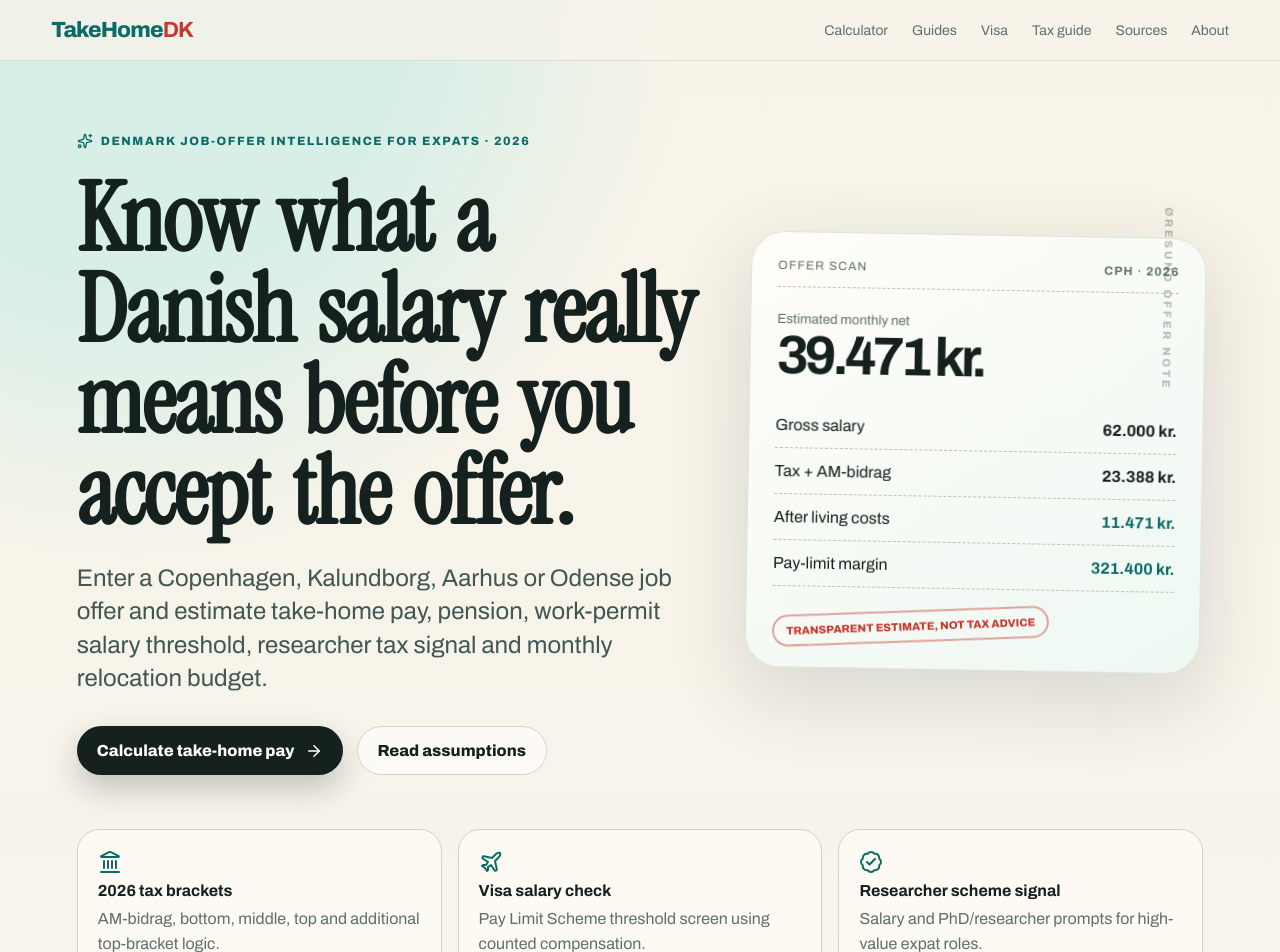
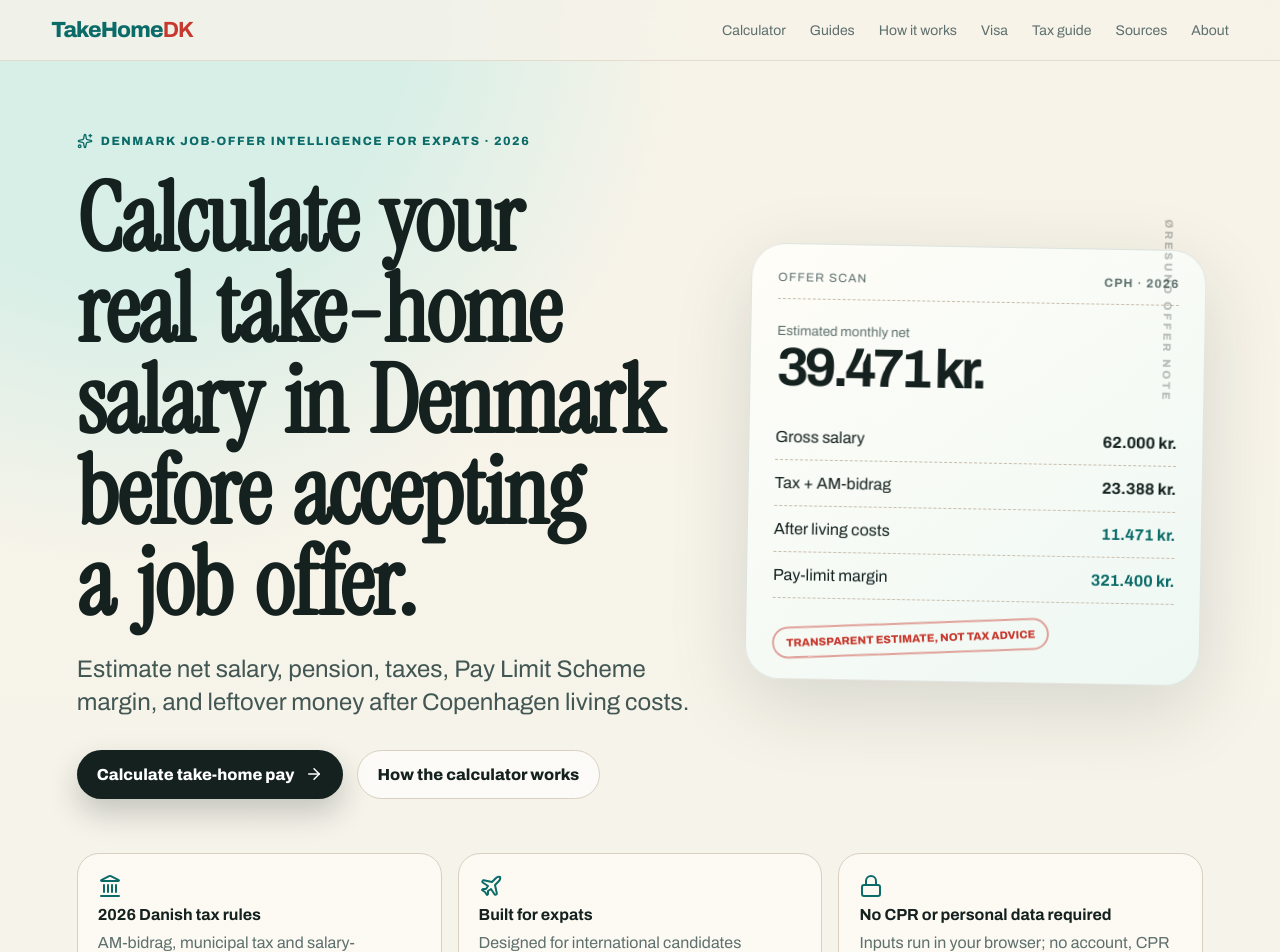
Before and after one commit to WavesOfDeath/takehomedk, a React (Vite) app: page / in a window 1280 px wide. Shown: the top 952 px of the page. Built offline with nearby package versions, Linux system fonts and the light colour scheme.

Commit message:
Improve homepage trust and SEO titles

```diff
--- a/index.html
+++ b/index.html
@@ -3,11 +3,11 @@
   <head>
     <meta charset="UTF-8" />
     <meta name="viewport" content="width=device-width, initial-scale=1" />
-    <title>TakeHomeDK — Denmark Salary Calculator 2026</title>
-    <meta name="description" content="English Denmark salary, tax, Pay Limit Scheme, researcher tax and relocation calculator for expats considering Danish job offers." />
+    <title>Denmark Salary Calculator 2026 — Net Pay, Tax and Rent Budget</title>
+    <meta name="description" content="Calculate your real take-home salary in Denmark before accepting a job offer, including tax, pension, Pay Limit Scheme margin and Copenhagen living costs." />
     <meta name="theme-color" content="#0b6b68" />
-    <meta property="og:title" content="TakeHomeDK — Denmark Salary Calculator 2026" />
-    <meta property="og:description" content="Estimate Danish take-home pay, pension, visa salary threshold status and Copenhagen living budget from one job offer." />
+    <meta property="og:title" content="Denmark Salary Calculator 2026 — Net Pay, Tax and Rent Budget" />
+    <meta property="og:description" content="Estimate net salary, pension, taxes, Pay Limit Scheme margin and leftover money after Copenhagen living costs." />
     <meta property="og:type" content="website" />
     <!-- Google tag (gtag.js) -->
     <script async src="https://www.googletagmanager.com/gtag/js?id=G-4PFT0JJVH4"></script>
--- a/src/main.jsx
+++ b/src/main.jsx
@@ -1,6 +1,6 @@
 import React, { useId, useMemo, useState } from 'react';
 import { createRoot } from 'react-dom/client';
-import { ArrowRight, BadgeCheck, Building2, Calculator, ChevronRight, CircleDollarSign, ClipboardCheck, Copy, FileText, Globe2, Landmark, Mail, Plane, ShieldCheck, Sparkles, TrendingUp, WalletCards } from 'lucide-react';
+import { ArrowRight, BadgeCheck, Building2, Calculator, ChevronRight, CircleDollarSign, ClipboardCheck, Copy, FileText, Globe2, Landmark, Lock, Mail, Plane, ShieldCheck, Sparkles, TrendingUp, WalletCards } from 'lucide-react';
 import './styles.css';
 
 const municipalities = [
@@ -27,6 +27,7 @@ const sources = [
   ['SKAT 2026 tax brackets', 'https://skat.dk/en-us/help/botton-bracket-middle-bracket-top-bracket-and-additional-top-bracket-tax'],
   ['Researcher / key employee tax scheme', 'https://skat.dk/en-us/businesses/employees-and-pay/non-danish-labour/tax-scheme-for-researchers'],
   ['Pay Limit Scheme 2026', 'https://www.nyidanmark.dk/pl-PL/You-want-to-apply/Work/Pay-limit-scheme'],
+  ['SIRI Pay Limit Scheme requirements', 'https://www.nyidanmark.dk/en-GB/You-want-to-apply/Work/Pay-limit-scheme'],
 ];
 
 const searchLandingPages = [
@@ -79,6 +80,7 @@ const guideCategories = [
       ['Pay Limit Scheme checker 2026', 'Screen offers against the 2026 salary threshold.', '/denmark-pay-limit-scheme-checker-2026'],
       ['Researcher tax scheme guide', 'Understand salary and researcher/key employee scheme signals.', '/denmark-researcher-tax-scheme'],
       ['Denmark tax guide for expats 2026', 'Plain-English AM-bidrag, municipal tax and pension guide.', '/denmark-tax-guide-expats-2026'],
+      ['How the calculator works', 'Transparent methodology, assumptions and limitations.', '/how-calculator-works'],
     ]
   },
   {
@@ -195,6 +197,7 @@ const rentSourceLinks = [
 const staticPages = {
   '/about': {
     eyebrow: 'About TakeHomeDK',
+    seoTitle: 'About TakeHomeDK — Denmark Salary Tools for Expats',
     title: 'A clearer way to evaluate a Danish job offer.',
     description: 'TakeHomeDK helps international professionals understand Danish salary offers before they relocate, negotiate or accept a role.',
     sections: [
@@ -205,6 +208,7 @@ const staticPages = {
   },
   '/contact': {
     eyebrow: 'Contact',
+    seoTitle: 'Contact TakeHomeDK — Corrections, Questions and Partnerships',
     title: 'Contact TakeHomeDK.',
     description: 'Questions, corrections and source updates help make the calculator more useful and accurate.',
     sections: [
@@ -215,6 +219,7 @@ const staticPages = {
   },
   '/privacy-policy': {
     eyebrow: 'Privacy policy',
+    seoTitle: 'Privacy Policy — TakeHomeDK',
     title: 'Privacy Policy.',
     description: 'This page explains how TakeHomeDK handles calculator inputs, hosting logs and Google Analytics traffic measurement.',
     sections: [
@@ -226,6 +231,7 @@ const staticPages = {
   },
   '/disclaimer': {
     eyebrow: 'Disclaimer',
+    seoTitle: 'Disclaimer — Salary and Tax Estimates',
     title: 'Important tax, immigration and financial disclaimer.',
     description: 'TakeHomeDK is a calculator for orientation and education, not a substitute for official decisions or professional advice.',
     sections: [
@@ -235,8 +241,32 @@ const staticPages = {
       ['Source-first approach', 'Where possible, the site links to official Danish sources so users can verify the assumptions behind the calculator.'],
     ],
   },
+  '/how-calculator-works': {
+    eyebrow: 'How the calculator works',
+    seoTitle: 'How the Calculator Works — TakeHomeDK Methodology',
+    title: 'How the Denmark salary calculator works.',
+    description: 'A transparent methodology page explaining AM-bidrag, municipal tax, pension handling, tax-card assumptions, bonus treatment and Pay Limit Scheme screening.',
+    sections: [
+      ['AM-bidrag labour market contribution', 'The calculator applies an 8% labour market contribution before the ordinary income-tax layers in the simplified model. This is shown separately because it is one of the first deductions expats notice when comparing gross and net salary.'],
+      ['Municipal tax explanation', 'Municipal tax depends on where you live. The calculator includes municipality presets such as Copenhagen, Frederiksberg, Aarhus, Odense, Aalborg, Kalundborg, Gentofte and Roskilde so users can compare how the same salary changes by location.'],
+      ['Pension handling', 'Employee pension reduces monthly cash in the model. Employer pension is shown as additional annual compensation value but is not counted as monthly take-home cash, because it is normally paid into a pension scheme rather than into your bank account.'],
+      ['Personal allowance and tax-card assumptions', 'The monthly deduction input is a simplified way to approximate tax-card deductions, personal allowance effects, commuting deductions or other individual deductions. Real tax cards are personal, so the calculator should be treated as a planning estimate, not a final SKAT assessment.'],
+      ['Bonus assumptions', 'Annual bonus is treated as cash income for tax-screening purposes in the model. Because real bonus may be guaranteed, discretionary, pro-rated, delayed or paid under different contract terms, users should test both with-bonus and no-bonus scenarios before accepting an offer.'],
+      ['Pay Limit Scheme calculation', 'The Pay Limit Scheme card screens whether modelled counted compensation reaches the 2026 minimum of DKK 552,000 per year, equivalent to DKK 46,000 per month. The calculator uses cash salary, modelled employer pension and annual bonus as a screening estimate, but SIRI decides which components count in a real application.'],
+      ['Known limitations', 'TakeHomeDK does not know your official tax card, full deductions, exact pension contract, holiday allowance details, benefits, relocation package, family situation or final immigration interpretation. It is designed to identify questions and compare scenarios before you verify details with SKAT, SIRI, your employer or a qualified advisor.'],
+    ],
+    related: [
+      ['Denmark salary calculator 2026', '/denmark-salary-calculator-2026'],
+      ['Denmark tax guide for expats', '/denmark-tax-guide-expats-2026'],
+      ['Pay Limit Scheme checker', '/denmark-pay-limit-scheme-checker-2026'],
+      ['Disclaimer', '/disclaimer'],
+    ],
+    sourceNote: 'This methodology is based on public Danish tax and immigration sources linked on TakeHomeDK, including SKAT guidance and SIRI Pay Limit Scheme information. It is intentionally conservative and explanatory rather than a substitute for official advice.',
+  },
+
   '/copenhagen-rent-guide-salary-location': {
     eyebrow: 'Copenhagen area rent guide',
+    seoTitle: 'Copenhagen Rent Guide 2026 — Where to Live by Salary and Job Location',
     title: 'Where to live near Copenhagen, Zealand and Odense to save the most from your salary.',
     description: 'Compare rent ranges in Copenhagen, Frederiksberg, Gentofte, Lyngby, Hørsholm, Roskilde, Kalundborg, Holbæk and Odense before accepting a Danish job offer.',
     rentGuide: true,
@@ -661,6 +691,34 @@ const enhancedSeoPages = {
 
 Object.assign(staticPages, enhancedSeoPages);
 
+const seoTitleByPath = {
+  '/denmark-salary-calculator-2026': 'Denmark Salary Calculator 2026 — Net Pay and Pension',
+  '/copenhagen-salary-calculator': 'Copenhagen Salary Calculator 2026 — Net Pay & Living Costs',
+  '/kalundborg-salary-calculator': 'Kalundborg Salary Calculator 2026 — Pharma Net Pay Guide',
+  '/denmark-pay-limit-scheme-checker-2026': 'Denmark Pay Limit Scheme Checker 2026 — Salary Threshold',
+  '/denmark-researcher-tax-scheme': 'Denmark Researcher Tax Scheme 2026 — Salary and Eligibility Signals',
+  '/copenhagen-cost-of-living-calculator': 'Copenhagen Cost of Living Calculator 2026 — Salary Budget',
+  '/denmark-tax-guide-expats-2026': 'Denmark Tax Guide for Expats 2026 — Salary, Pension and AM-bidrag',
+  '/process-engineer-salary-denmark': 'Process Engineer Salary Denmark 2026 — Net Pay Calculator',
+  '/pharma-engineer-salary-denmark': 'Pharma Engineer Salary Denmark 2026 — Net Pay Calculator',
+  '/software-engineer-salary-copenhagen': 'Software Engineer Salary Copenhagen 2026 — Net Pay Calculator',
+  '/data-scientist-salary-denmark': 'Data Scientist Salary Denmark 2026 — Net Pay Calculator',
+  '/data-analyst-salary-denmark': 'Data Analyst Salary Denmark 2026 — Net Pay Calculator',
+  '/ai-engineer-salary-denmark': 'AI Engineer Salary Denmark 2026 — Net Pay Calculator',
+  '/data-engineer-salary-denmark': 'Data Engineer Salary Denmark 2026 — Net Pay Calculator',
+  '/environmental-engineer-salary-denmark': 'Environmental Engineer Salary Denmark 2026 — Net Pay Calculator',
+  '/qa-specialist-salary-denmark': 'QA Specialist Salary Denmark 2026 — Net Pay Calculator',
+  '/automation-engineer-salary-denmark': 'Automation Engineer Salary Denmark 2026 — Net Pay Calculator',
+  '/mechanical-engineer-salary-denmark': 'Mechanical Engineer Salary Denmark 2026 — Net Pay Calculator',
+  '/electrical-engineer-salary-denmark': 'Electrical Engineer Salary Denmark 2026 — Net Pay Calculator',
+  '/civil-engineer-salary-denmark': 'Civil Engineer Salary Denmark 2026 — Net Pay Calculator',
+  '/project-manager-salary-denmark': 'Project Manager Salary Denmark 2026 — Net Pay Calculator',
+  '/scientist-salary-denmark': 'Scientist Salary Denmark 2026 — Net Pay Calculator',
+  '/business-analyst-salary-denmark': 'Business Analyst Salary Denmark 2026 — Net Pay Calculator',
+};
+Object.entries(seoTitleByPath).forEach(([path, seoTitle]) => {
+  if (staticPages[path]) staticPages[path].seoTitle = seoTitle;
+});
 
 const salaryRangeSources = [
   ['IDA Salary Statistics', 'https://ida.dk/en/career-and-legal-advice/salary/idas-salary-statistics'],
@@ -759,11 +817,11 @@ Object.entries(salaryRangeByPath).forEach(([path, salaryRange]) => {
 });
 
 function SiteHeader() {
-  return <header className="nav"><a className="brand" href="/"><span>TakeHome</span><b>DK</b></a><nav><a href="/#calculator">Calculator</a><a href="/guides">Guides</a><a href="/#visa">Visa</a><a href="/#guide">Tax guide</a><a href="/#sources">Sources</a><a href="/about">About</a></nav></header>;
+  return <header className="nav"><a className="brand" href="/"><span>TakeHome</span><b>DK</b></a><nav><a href="/#calculator">Calculator</a><a href="/guides">Guides</a><a href="/how-calculator-works">How it works</a><a href="/#visa">Visa</a><a href="/#guide">Tax guide</a><a href="/#sources">Sources</a><a href="/about">About</a></nav></header>;
 }
 
 function SiteFooter() {
-  return <footer><div><a className="brand" href="/"><span>TakeHome</span><b>DK</b></a><p>Built as a transparent English Denmark salary, tax, visa-threshold and relocation calculator for expats.</p><div className="footerLinks"><a href="/guides">Guides</a><a href="/about">About</a><a href="/contact">Contact</a><a href="/privacy-policy">Privacy</a><a href="/disclaimer">Disclaimer</a></div></div><p>Last updated: 2026 tax-year prototype · Estimates only · Not tax or immigration advice.</p></footer>;
+  return <footer><div><a className="brand" href="/"><span>TakeHome</span><b>DK</b></a><p>Built as a transparent English Denmark salary, tax, visa-threshold and relocation calculator for expats.</p><div className="footerLinks"><a href="/guides">Guides</a><a href="/how-calculator-works">How it works</a><a href="/about">About</a><a href="/contact">Contact</a><a href="/privacy-policy">Privacy</a><a href="/disclaimer">Disclaimer</a></div></div><p>Last updated: 2026 tax-year prototype · Estimates only · Not tax or immigration advice.</p></footer>;
 }
 
 
@@ -1018,9 +1076,9 @@ function HomePage() {
     <section id="top" className="hero">
       <div className="heroText">
         <div className="kicker"><Sparkles size={16}/> Denmark job-offer intelligence for expats · 2026</div>
-        <h1>Know what a Danish salary really means before you accept the offer.</h1>
-        <p className="lead">Enter a Copenhagen, Kalundborg, Aarhus or Odense job offer and estimate take-home pay, pension, work-permit salary threshold, researcher tax signal and monthly relocation budget.</p>
-        <div className="heroActions"><a className="primary" href="#calculator">Calculate take-home pay <ArrowRight size={18}/></a><a className="secondary" href="#guide">Read assumptions</a></div>
+        <h1>Calculate your real take-home salary in Denmark before accepting a job offer.</h1>
+        <p className="lead">Estimate net salary, pension, taxes, Pay Limit Scheme margin, and leftover money after Copenhagen living costs.</p>
+        <div className="heroActions"><a className="primary" href="#calculator">Calculate take-home pay <ArrowRight size={18}/></a><a className="secondary" href="/how-calculator-works">How the calculator works</a></div>
       </div>
       <div className="offerSlip" aria-label="Sample payslip preview">
         <div className="slipHead"><span>Offer scan</span><b>{selectedMunicipality.code} · 2026</b></div>
@@ -1034,9 +1092,9 @@ function HomePage() {
     </section>
 
     <section className="trustStrip">
-      <div><Landmark/><b>2026 tax brackets</b><span>AM-bidrag, bottom, middle, top and additional top-bracket logic.</span></div>
-      <div><Plane/><b>Visa salary check</b><span>Pay Limit Scheme threshold screen using counted compensation.</span></div>
-      <div><BadgeCheck/><b>Researcher scheme signal</b><span>Salary and PhD/researcher prompts for high-value expat roles.</span></div>
+      <div><Landmark/><b>2026 Danish tax rules</b><span>AM-bidrag, municipal tax and salary-threshold assumptions are visible and source-linked.</span></div>
+      <div><Plane/><b>Built for expats</b><span>Designed for international candidates comparing Danish salary, pension, visa and rent pressure.</span></div>
+      <div><Lock/><b>No CPR or personal data required</b><span>Inputs run in your browser; no account, CPR number or confidential personal details needed.</span></div>
     </section>
 
     <section id="calculator" className="calculatorShell">
@@ -1163,7 +1221,7 @@ function App() {
   if (page) {
     const path = window.location.pathname;
     updateSeo({
-      title: `${page.eyebrow} — TakeHomeDK`,
+      title: page.seoTitle || `${page.eyebrow} — TakeHomeDK`,
       description: page.description,
       path,
       type: 'article',
@@ -1173,8 +1231,8 @@ function App() {
     return <StaticPage page={page}/>;
   }
   updateSeo({
-    title: 'TakeHomeDK — Denmark Salary Calculator 2026',
-    description: 'English Denmark salary, tax, Pay Limit Scheme, researcher tax and relocation calculator for expats considering Danish job offers.',
+    title: 'Denmark Salary Calculator 2026 — Net Pay, Tax and Rent Budget',
+    description: 'Calculate your real take-home salary in Denmark before accepting a job offer, including tax, pension, Pay Limit Scheme margin and Copenhagen living costs.',
     path: '/',
     breadcrumbs: [{ name: 'Home', path: '/' }]
   });
```
Also changed, not shown: 1 other file (tests, documents, lock files or other folders).
